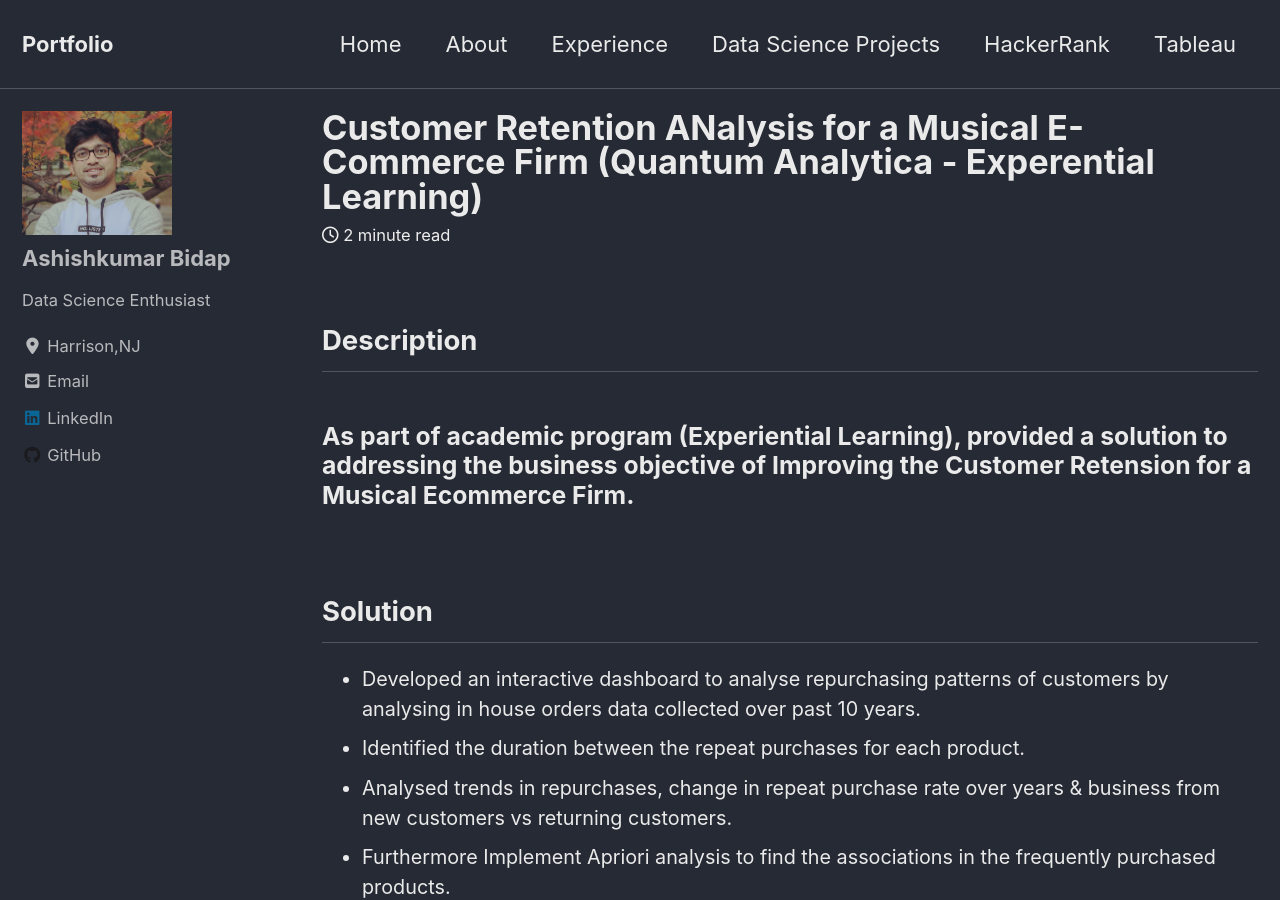
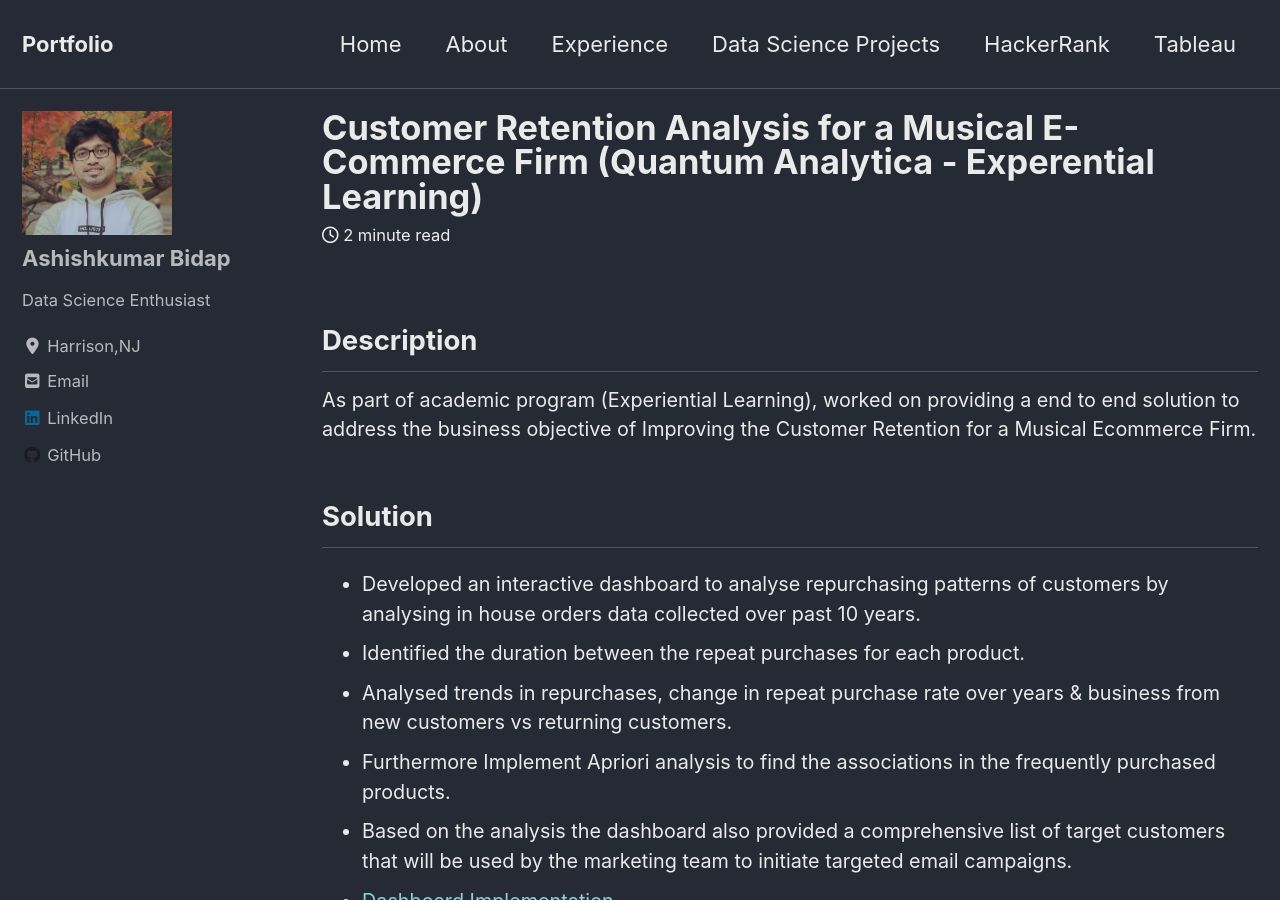
Before and after one commit to aashish-bidap/aashish-bidap.github.io, a Jekyll site: the page built from _posts/2020-12-15-Customer_Retension Analysis for a Musical Ecommerce Firm.md, in a window 1280 px wide and 900 px high. Built offline with Jekyll 4.4.1, drawn with Linux system fonts in a browser that asks for light colours; cached includes are drawn as plain includes; nearby versions of some CDN libraries.

Commit message:
new changes of experential learning

```diff
--- a/_posts/2020-12-15-Customer_Retension Analysis for a Musical Ecommerce Firm.md
+++ b/_posts/2020-12-15-Customer_Retension Analysis for a Musical Ecommerce Firm.md
@@ -1,6 +1,6 @@
 ---
 layout: single
-title: "Customer Retention ANalysis for a Musical E-Commerce Firm (Quantum Analytica - Experential Learning)"
+title: "Customer Retention Analysis for a Musical E-Commerce Firm (Quantum Analytica - Experential Learning)"
 #date: 2020-08-15
 #tags: [data wrangling, data science, messy data]
 classes: wide
@@ -8,7 +8,7 @@
 mathjax: "true"
 ---
 ## Description
-### As part of academic program (Experiential Learning), provided a solution to addressing the business objective of Improving the Customer Retension for a Musical Ecommerce Firm. <br>
+As part of academic program (Experiential Learning), worked on providing a end to end solution to address the business objective of Improving the Customer Retention for a Musical Ecommerce Firm.
 
 ## Solution
 - Developed an interactive dashboard to analyse repurchasing patterns of customers by analysing in house orders data collected over past 10 years.<br>
@@ -24,10 +24,15 @@
 
 ## Data Visualizations
 ![EDA1](/images/acb/1.png)
+<br>
 ![EDA2](/images/acb/2.png)
+<br>
 ![EDA3](/images/acb/3.png)
+<br>
 ![EDA4](/images/acb/4.png)
+<br>
 ![EDA5](/images/acb/5.png)
+<br>
 ![EDA6](/images/acb/6.png)
 
 ## Results:
```
